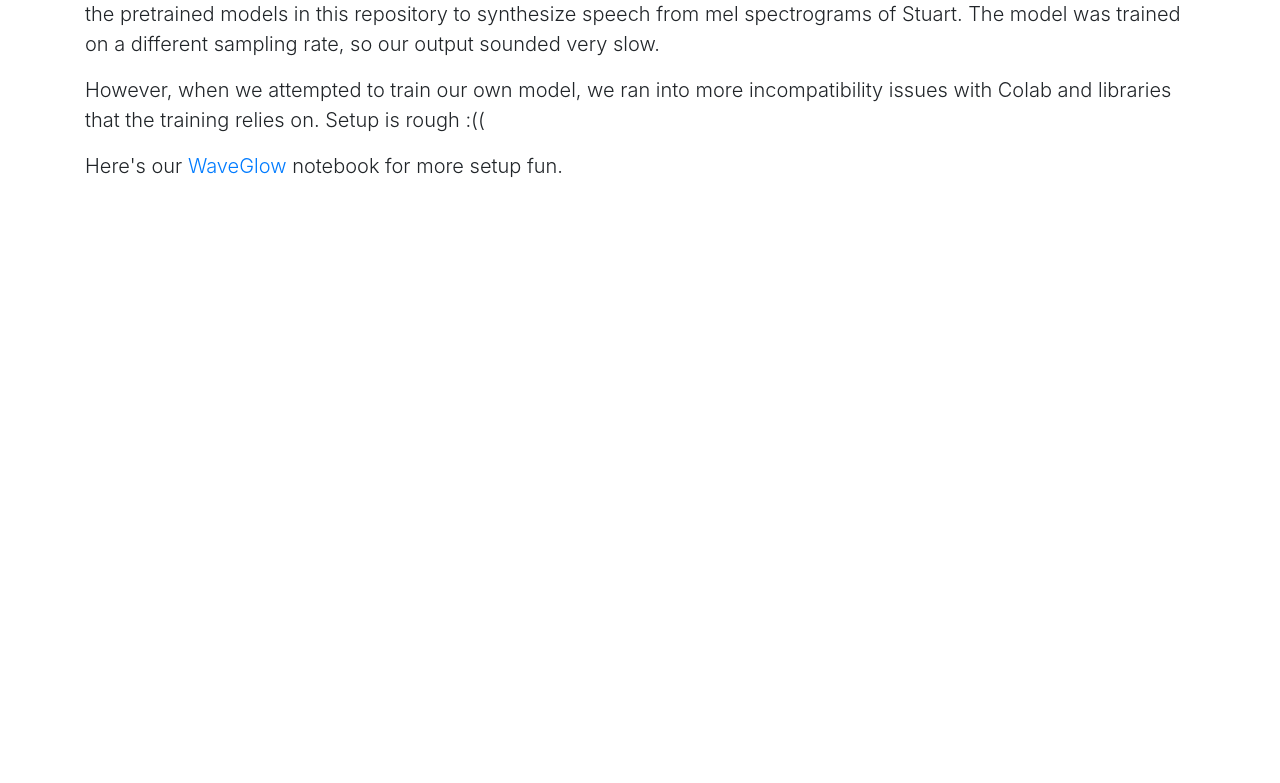
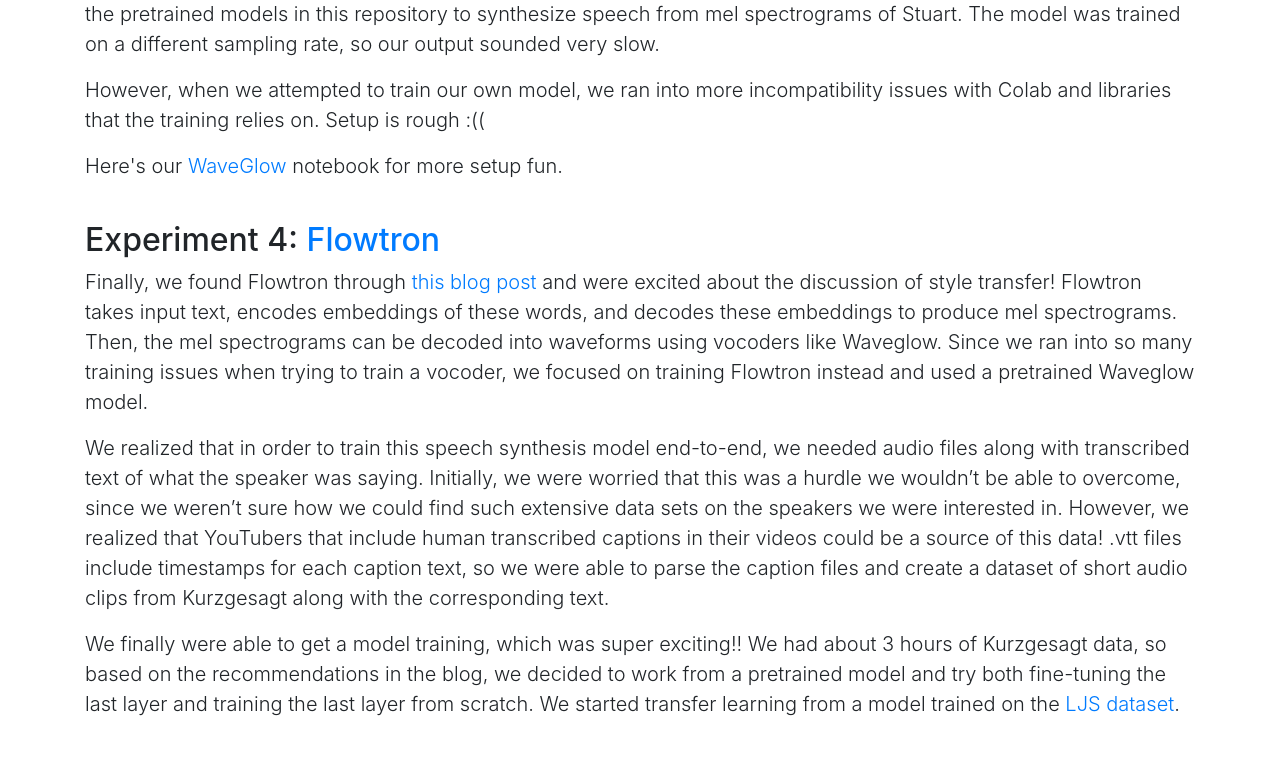
Before and after one commit to arthurjl/dl-script-gen, a Flask app: page /text-to-speech in a window 1280 px wide. Shown: the part 1797-2580 px from the top of the page. Before the commit the page ends 1975 px from the top, so only its background shows below. Run offline with Flask 2, Linux system fonts and the light colour scheme; parts of the project's set-up code (start-up, migrations or seed data) failed here and were passed over; some libraries are stand-ins or nearby versions.

Commit message:
first part of exp4

```diff
--- a/app/templates/text_to_speech.html
+++ b/app/templates/text_to_speech.html
@@ -57,8 +57,16 @@
             <p class="lead">However, when we attempted to train our own model, we ran into more incompatibility issues with Colab and libraries that the training relies on. Setup is rough :((</p>
             <p class="lead">
                 Here's our <a href="https://colab.research.google.com/drive/1HC6XugC0n61nnzlfRp4VxETf6NRi7pp6?usp=sharing" target="_blank">WaveGlow</a> notebook for more setup fun.</h2>
-                <p class="lead">
             </p>
+
+            <br>
+            <h2>Experiment 4: <a href="https://github.com/NVIDIA/flowtron" target="_blank">Flowtron</a></h2>
+            <p class="lead">Finally, we found Flowtron through <a href="https://developer.nvidia.com/blog/training-your-own-voice-font-using-flowtron/" target="_blank">this blog post</a></h2> and were excited about the discussion of style transfer! Flowtron takes input text, encodes embeddings of these words, and decodes these embeddings to produce mel spectrograms. Then, the mel spectrograms can be decoded into waveforms using vocoders like Waveglow. Since we ran into so many training issues when trying to train a vocoder, we focused on training Flowtron instead and used a pretrained Waveglow model.</p>
+            <!-- TODO: insert image for structure -->
+
+            <p class="lead">We realized that in order to train this speech synthesis model end-to-end, we needed audio files along with transcribed text of what the speaker was saying. Initially, we were worried that this was a hurdle we wouldn’t be able to overcome, since we weren’t sure how we could find such extensive data sets on the speakers we were interested in. However, we realized that YouTubers that include human transcribed captions in their videos could be a source of this data! .vtt files include timestamps for each caption text, so we were able to parse the caption files and create a dataset of short audio clips from Kurzgesagt along with the corresponding text.</p>
+
+            <p class="lead">We finally were able to get a model training, which was super exciting!! We had about 3 hours of Kurzgesagt data, so based on the recommendations in the blog, we decided to work from a pretrained model and try both fine-tuning the last layer and training the last layer from scratch. We started transfer learning from a model trained on the <a href="https://keithito.com/LJ-Speech-Dataset/" target="_blank">LJS dataset</a>.</p>
         </div>
     </div>
 
```
